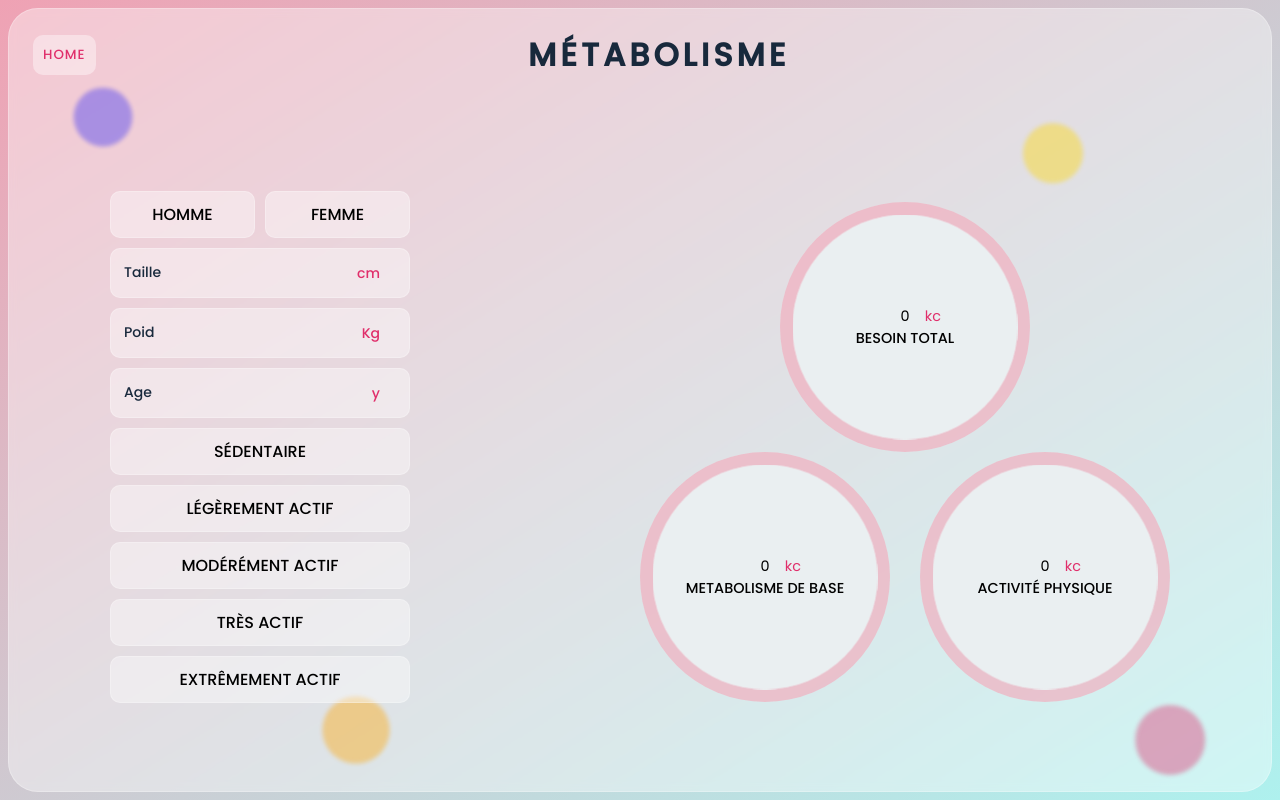
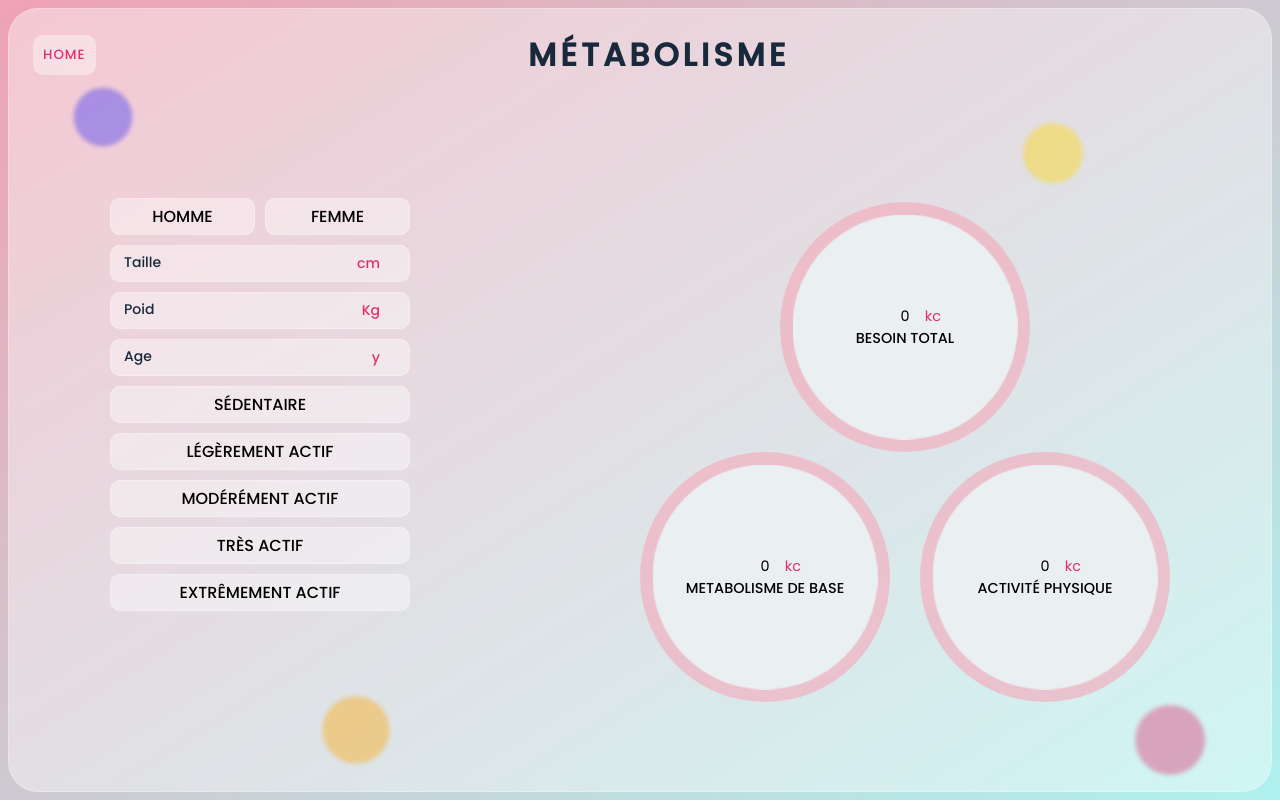
Before and after one commit to Ervin-Halgand/body-indicator, a React (Create React App) app: page /metabolisme in a window 1280 px wide. Built offline with nearby package versions, Linux system fonts and the light colour scheme.

Commit message:
optimise responsive

```diff
--- a/src/components/Imc/Image/style.css
+++ b/src/components/Imc/Image/style.css
@@ -1,11 +1,12 @@
 .img__container {
     display: flex;
     opacity: .7;
+    height: 100%;
 }
 
 .main__container {
     opacity: 0;
-    height: 100%;
+    height: 90%;
     background-color: var(--white-alpha-40);
     padding: 20px;
     border-radius: 20px;
@@ -138,7 +139,6 @@
         padding: 0px 10px;
     }
     .imc {
-        justify-content: flex-end;
         padding-bottom: 20px;
     }
 }
@@ -164,7 +164,7 @@
 
 @media (max-width: 350px) {
     .img__container {
-        height: 84px;
+        height: 134px;
     }
     .img__container__info__title, .img__container__info__desc {
         font-size: 10px;
@@ -179,7 +179,4 @@
     .imc__input__container {
         width: 110px;
     }
-    .imc {
-        justify-content: center;
-    }
 }
--- a/src/view/Imc/style.css
+++ b/src/view/Imc/style.css
@@ -1,7 +1,7 @@
 .imc {
     display: flex;
     flex-direction: column;
-    justify-content: space-evenly;
+    justify-content: space-around;
     align-items: center;
     height: 100%;
     position: relative;
--- a/src/view/Metabolisme/style.css
+++ b/src/view/Metabolisme/style.css
@@ -40,8 +40,6 @@
 .metabolisme__activity__container__desc {
     opacity: 0;
     transition: opacity .2s linear;
-    position: absolute;
-    bottom: -100px;
     text-align: center;
     padding: 10px 25px;
     background-color: var(--white-alpha-40);
@@ -80,6 +78,7 @@
 .metabolisme__activity__container_info {
     width: 100%;
     margin-bottom: 10px;
+    max-height: 47px;
 }
 
 .metabolisme__activity__container_info1 {
@@ -170,6 +169,15 @@
     }
 }
 
+@media (max-height: 800px) {
+    .card {
+        padding: 5px 25px !important;
+    }
+    .metabolisme__activity__container_info {
+        max-height: 37px !important;
+    }
+}
+
 @media (max-width: 900px) {
     .metabolisme {
         flex-wrap: wrap-reverse;
```
